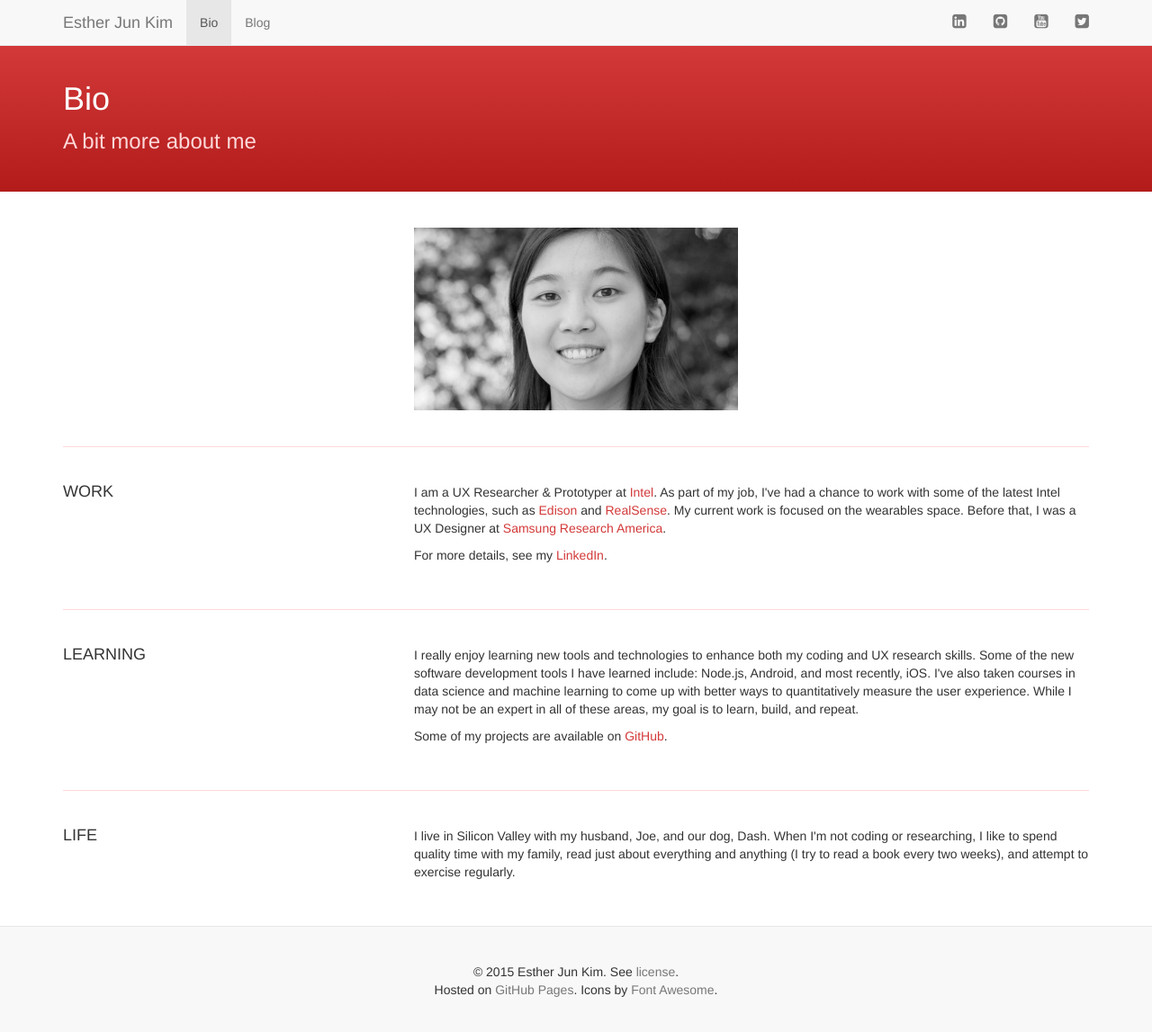
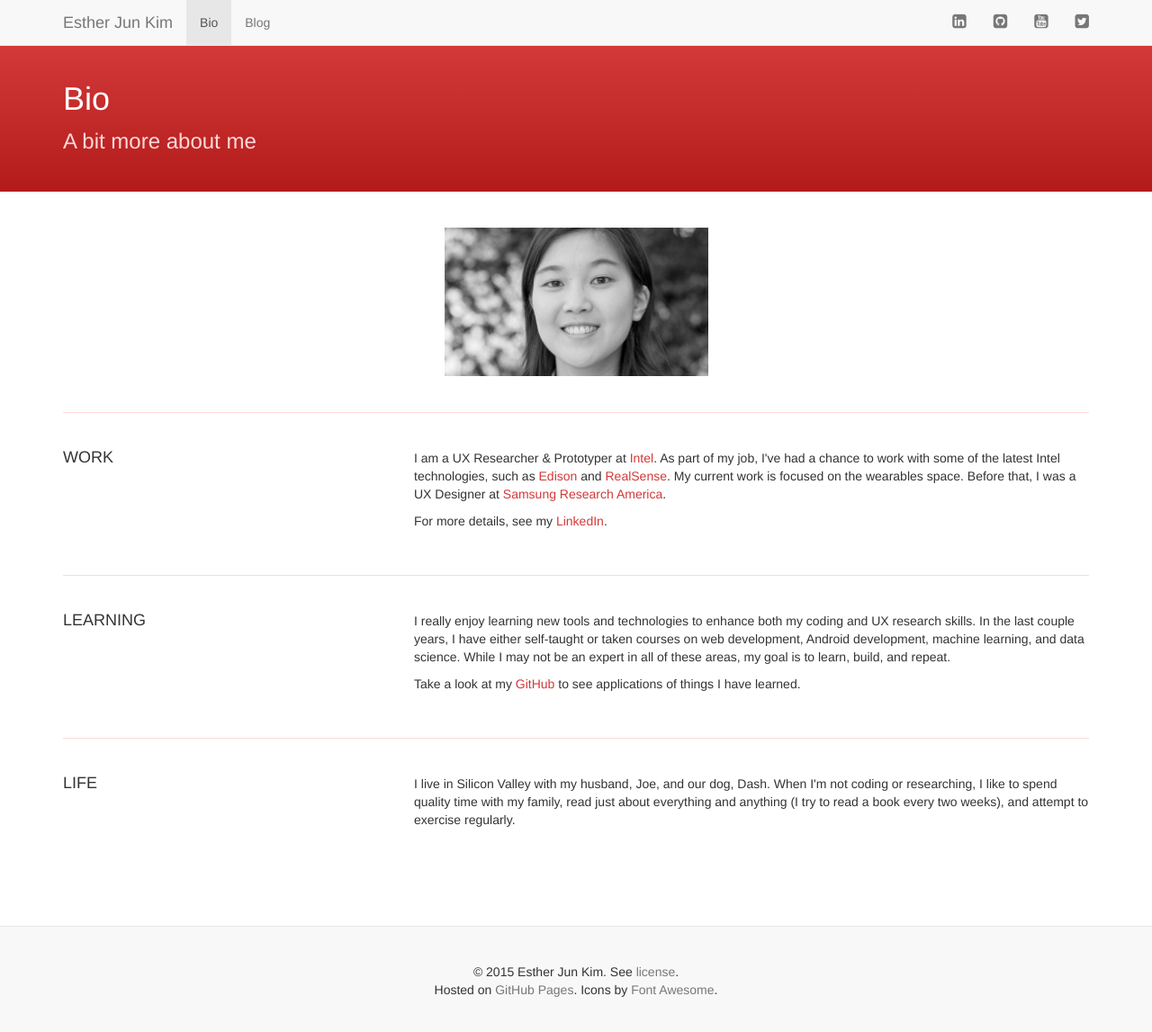
Before and after one commit to estherjk/estherjk.github.io, a Jekyll site: the page built from bio/index.html, in a window 1280 px wide and 1149 px high. Shown: the whole window at 90% size. Built offline with Jekyll 4.4.1, drawn with Linux system fonts in a browser that asks for light colours; nearby versions of some CDN libraries; Markdown is read by kramdown in place of the engine named in the settings.

Commit message:
Update bio

```diff
--- a/bio/index.html
+++ b/bio/index.html
@@ -48,12 +48,11 @@ title: Bio
     <div class="col-sm-8">
       <p>
         I really enjoy learning new tools and technologies to enhance both my coding and UX research skills.
-        Some of the new software development tools I have learned include: Node.js, Android, and most recently, iOS.
-        I've also taken courses in data science and machine learning to come up with better ways to quantitatively measure the user experience.
+        In the last couple years, I have either self-taught or taken courses on web development, Android development, machine learning, and data science.
         While I may not be an expert in all of these areas, my goal is to learn, build, and repeat.
       </p>
       <p>
-        Some of my projects are available on <a href="https://github.com/drejkim" target="_blank">GitHub</a>.
+        Take a look at my <a href="https://github.com/drejkim" target="_blank">GitHub</a> to see applications of things I have learned.
       </p>
     </div>
   </div>
--- a/styles/site.css
+++ b/styles/site.css
@@ -238,7 +238,7 @@ code {
 .headshot {
   margin-bottom: 0;
   height: auto;
-  width: 360px;
+  width: 293px;
 }
 
 /*** Blog styles ***/
```
